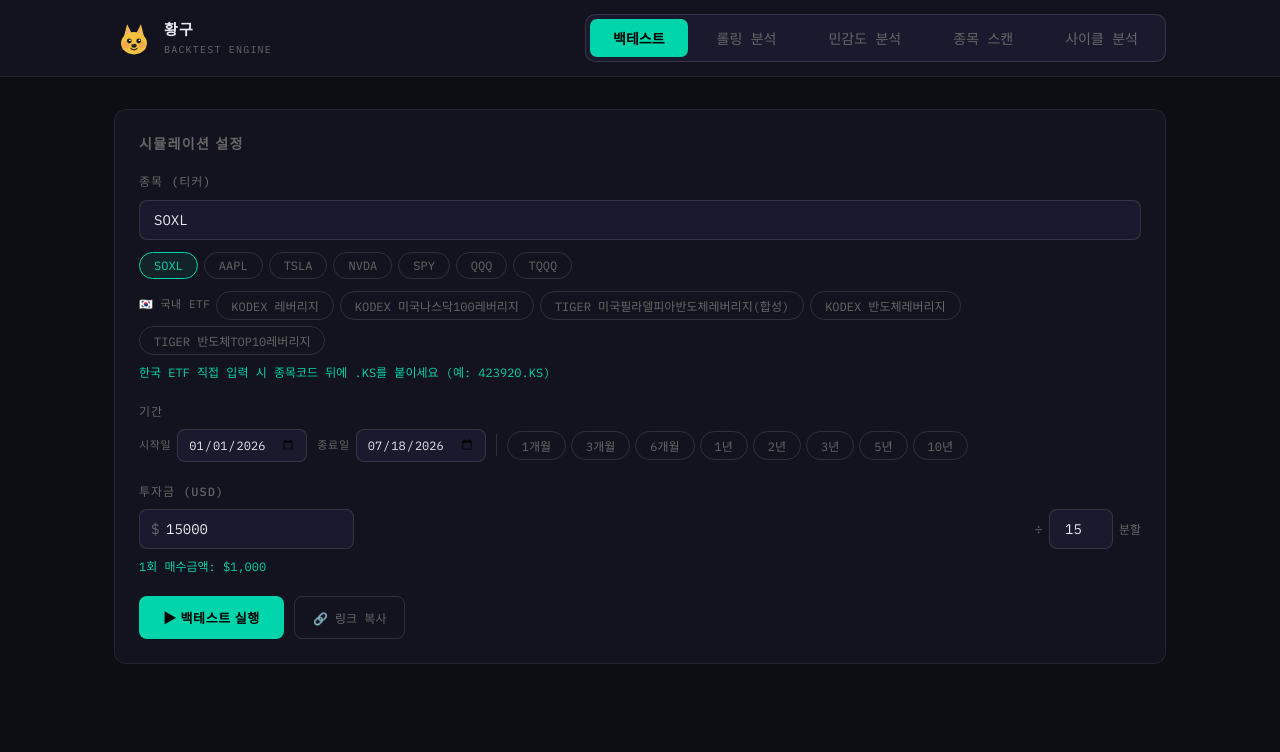
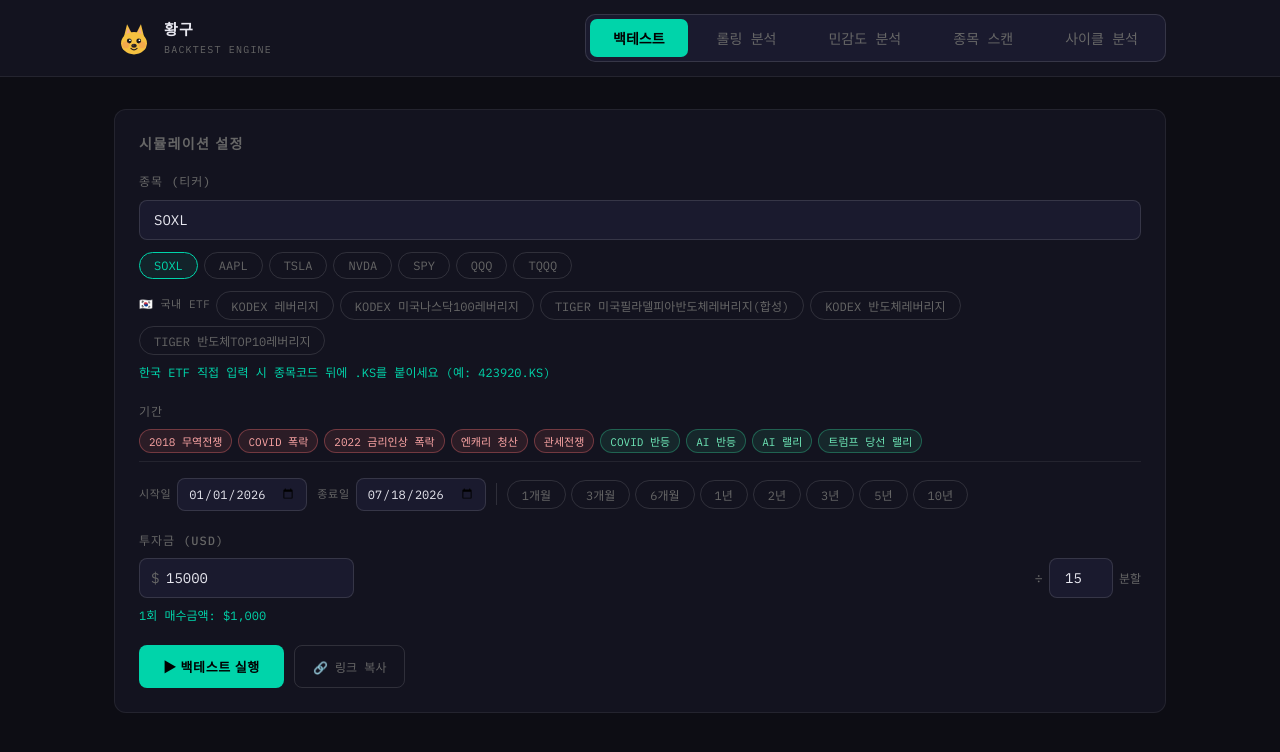
Before and after one commit to yellowdog-world/switch, a React (Vite) app: page / in a window 1280 px wide. Shown: the top 752 px of the page. Built offline with nearby package versions, Linux system fonts and the light colour scheme.

Commit message:
feat: 백테스트 페이지에 이벤트 기간 칩 추가

```diff
--- a/src/components/Controls.jsx
+++ b/src/components/Controls.jsx
@@ -20,6 +20,18 @@ const PERIODS = [
   { key: "3y", label: "3년" },
   { key: "5y", label: "5년" },
   { key: "10y", label: "10년" },
+];
+
+const EVENTS = [
+  { label: "2018 무역전쟁",     from: "2018-10-01", to: "2018-12-31", type: "crash" },
+  { label: "COVID 폭락",        from: "2020-02-20", to: "2020-03-18", type: "crash" },
+  { label: "2022 금리인상 폭락", from: "2021-11-01", to: "2022-10-31", type: "crash" },
+  { label: "엔캐리 청산",        from: "2024-07-10", to: "2024-08-05", type: "crash" },
+  { label: "관세전쟁",           from: "2025-02-18", to: "2025-04-07", type: "crash" },
+  { label: "COVID 반등",         from: "2020-03-18", to: "2021-11-22", type: "rally" },
+  { label: "AI 반등",            from: "2022-10-13", to: "2023-07-31", type: "rally" },
+  { label: "AI 랠리",            from: "2024-04-19", to: "2024-06-18", type: "rally" },
+  { label: "트럼프 당선 랠리",   from: "2024-11-05", to: "2024-11-25", type: "rally" },
 ];
 
 const toKSTDateStr = (date) => {
@@ -194,6 +206,15 @@ export default function Controls({ onRun, loading }) {
 
         <div className="control-group">
           <label>기간</label>
+          <div className="event-chips" style={{ marginBottom: 8 }}>
+            {EVENTS.map(e => (
+              <button key={e.label} type="button"
+                className={`chip event-chip event-chip-${e.type}`}
+                onClick={() => { update("from", e.from); update("to", e.to); setActivePeriod(""); }}>
+                {e.label}
+              </button>
+            ))}
+          </div>
           <div className="date-period-row">
             <div className="date-field">
               <span className="date-field-label">시작일</span>
```
